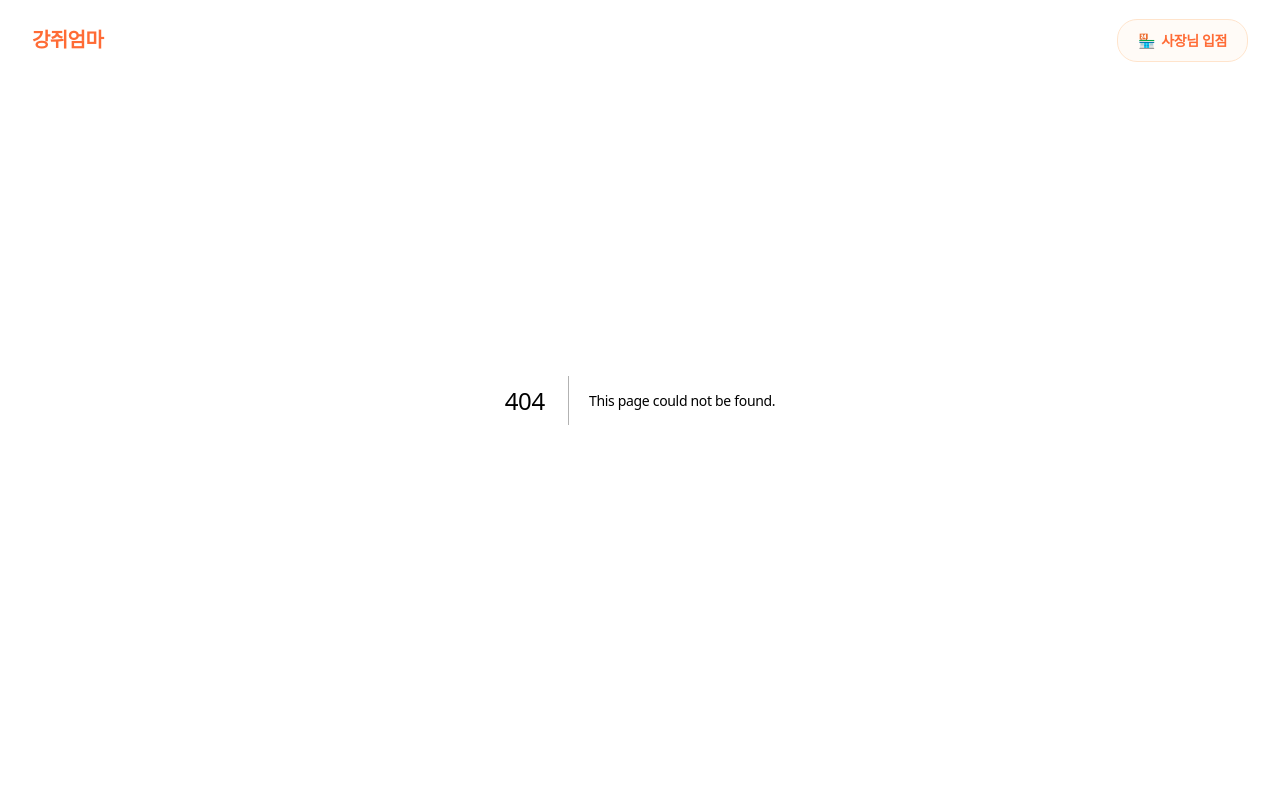
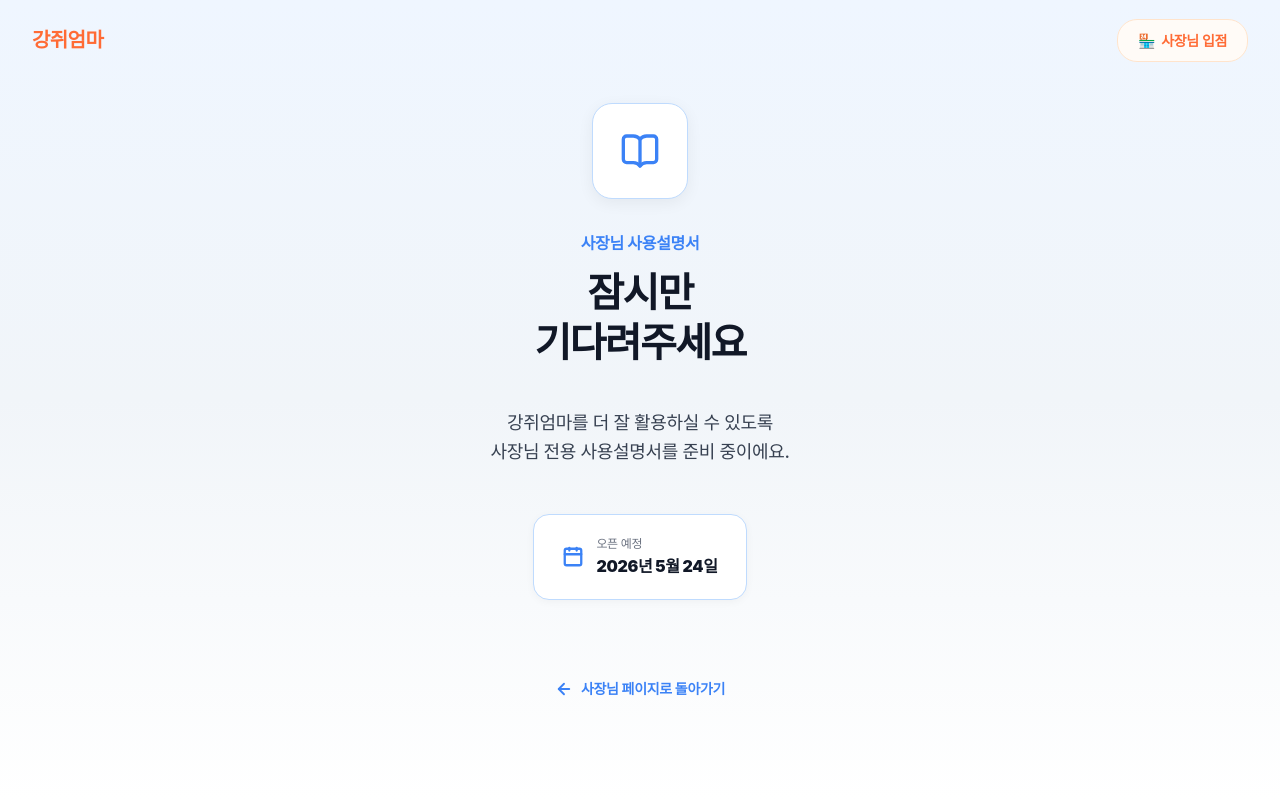
Before and after one commit to gangjiumma/gangjiumma-marketing, a Next.js app: page /business-manual in a window 1280 px wide. Before the commit this address had no page. Shown: the top 800 px of the page. Built offline with nearby package versions, Linux system fonts and the light colour scheme; a web font is replaced by a local one.

Commit message:
fix: business-manual slug 추가 (앱의 사장님 메뉴얼 링크 호환)
기존 /biz-manual과 동일한 내용.
앱 빌드에 business-manual URL이 박혀있어 둘 다 동작하게 유지.

```diff
--- /dev/null
+++ b/src/app/business-manual/page.tsx
@@ -0,0 +1,84 @@
+import type { Metadata } from "next";
+import Link from "next/link";
+import { BookOpen, ArrowLeft, Calendar } from "lucide-react";
+import FadeInSection from "@/components/FadeInSection";
+
+// ─────────────────────────────────────────────────────────────
+// 사장님 사용설명서 — 준비 중 안내 (/biz-manual)
+// 톤: 비즈니스 블루 (/business 페이지와 동일)
+// 5월 24일 정식 오픈 예정
+// ─────────────────────────────────────────────────────────────
+
+export const metadata: Metadata = {
+  title: "사장님 사용설명서 - 강쥐엄마",
+  description: "강쥐엄마 사장님 사용설명서가 곧 업로드됩니다. 5월 24일 오픈 예정.",
+};
+
+export default function BizManualPage() {
+  return (
+    <section className="relative min-h-screen bg-biz-bg flex items-center justify-center overflow-hidden pt-20 pb-16 md:pt-24 md:pb-20">
+      {/* 배경 그라디언트 */}
+      <div className="absolute inset-0 bg-gradient-to-b from-biz-tint50 via-biz-bg to-white pointer-events-none" />
+
+      <div className="relative max-w-2xl mx-auto px-5 md:px-8 text-center">
+        <FadeInSection>
+          {/* 상단 책 아이콘 박스 */}
+          <div className="inline-flex items-center justify-center w-20 h-20 md:w-24 md:h-24 mb-8 bg-white rounded-3xl shadow-card border border-biz-tint200">
+            <BookOpen size={40} strokeWidth={2} className="text-biz" />
+          </div>
+        </FadeInSection>
+
+        <FadeInSection delay={200}>
+          {/* 라벨 */}
+          <p className="text-base md:text-lg text-biz font-bold mb-3 tracking-tight">
+            사장님 사용설명서
+          </p>
+
+          {/* 메인 헤드라인 */}
+          <h1 className="text-3xl md:text-5xl font-black text-ink-1 tracking-tightest leading-tight">
+            잠시만
+            <br />
+            기다려주세요
+          </h1>
+        </FadeInSection>
+
+        <FadeInSection delay={400}>
+          {/* 부제 */}
+          <p className="mt-8 md:mt-10 text-base md:text-xl text-ink-2 font-medium leading-relaxed">
+            강쥐엄마를 더 잘 활용하실 수 있도록
+            <br />
+            사장님 전용 사용설명서를 준비 중이에요.
+          </p>
+        </FadeInSection>
+
+        <FadeInSection delay={600}>
+          {/* 오픈 일자 박스 */}
+          <div className="mt-10 md:mt-12 inline-flex items-center gap-3 px-6 md:px-7 py-4 md:py-5 bg-white rounded-2xl shadow-soft border border-biz-tint200">
+            <Calendar size={22} strokeWidth={2.5} className="text-biz shrink-0" />
+            <div className="text-left">
+              <p className="text-xs md:text-sm text-ink-3 font-medium mb-0.5">
+                오픈 예정
+              </p>
+              <p className="text-base md:text-lg font-black text-ink-1">
+                2026년 5월 24일
+              </p>
+            </div>
+          </div>
+        </FadeInSection>
+
+        <FadeInSection delay={800}>
+          {/* 사장님 페이지로 돌아가기 */}
+          <div className="mt-14 md:mt-16">
+            <Link
+              href="/business"
+              className="inline-flex items-center gap-2 px-6 md:px-7 py-3 md:py-3.5 text-biz font-bold text-sm md:text-base hover:text-biz-dark transition-colors"
+            >
+              <ArrowLeft size={18} strokeWidth={2.5} />
+              <span>사장님 페이지로 돌아가기</span>
+            </Link>
+          </div>
+        </FadeInSection>
+      </div>
+    </section>
+  );
+}
```
